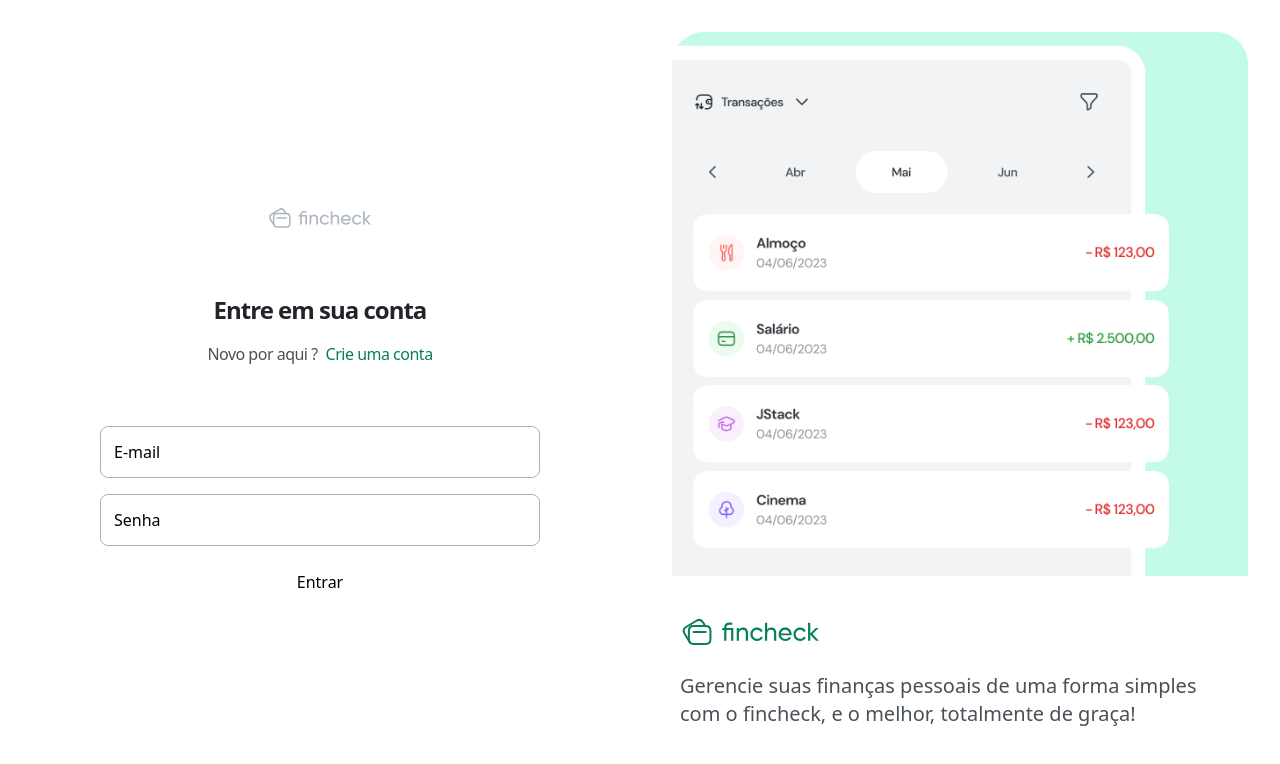
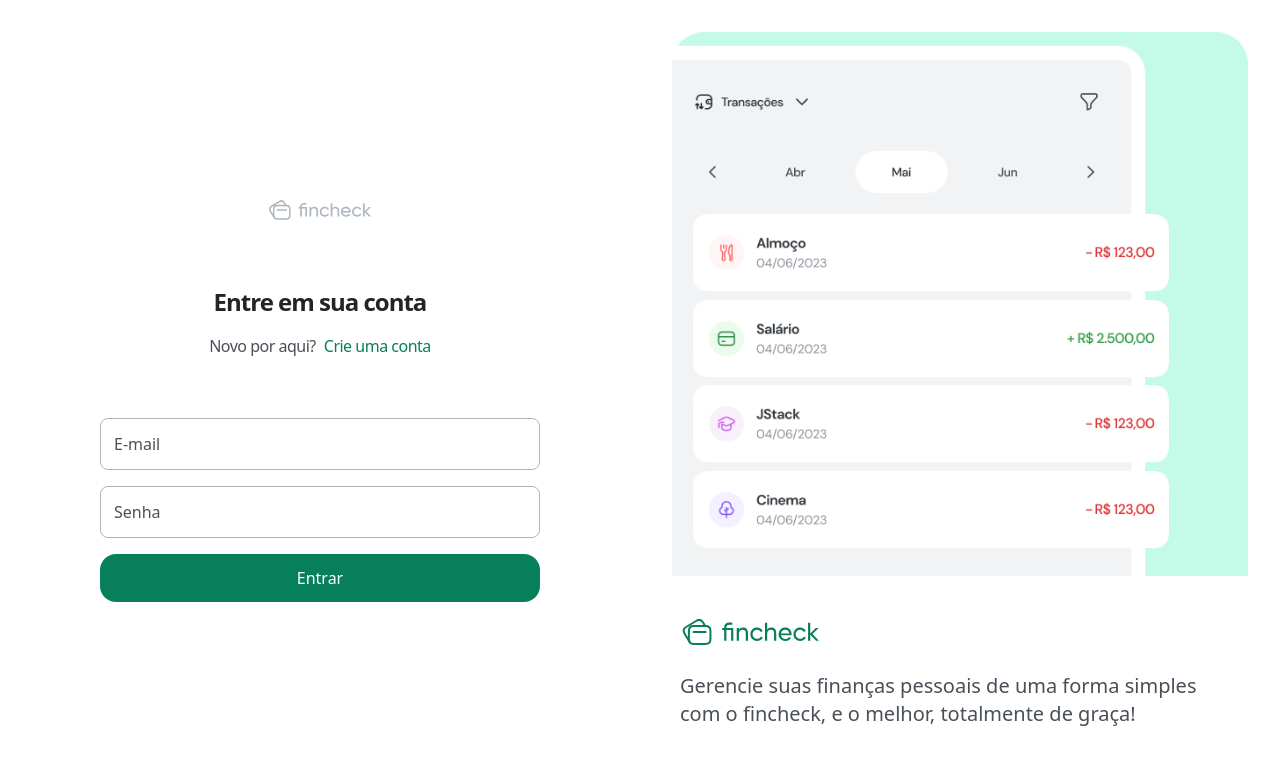
Before and after one commit to zkauansantos/fincheck, a React (Vite) app in the folder fe/: page /login in a window 1280 px wide. Shown: the top 764 px of the page. Built offline with nearby package versions, Linux system fonts and the light colour scheme.

Commit message:
finish form auth styles

```diff
--- /dev/null
+++ b/fe/src/view/components/AuthForm.tsx
@@ -0,0 +1,37 @@
+import { Link } from "react-router-dom";
+
+interface AuthFormProps {
+  title: string;
+  subtitle: string[];
+  children: React.ReactNode;
+  linkTo: string;
+}
+
+export default function AuthForm({
+  title,
+  subtitle,
+  children,
+  linkTo,
+}: AuthFormProps) {
+  return (
+    <>
+      <header className='flex flex-col items-center gap-4 text-center'>
+        <h1 className='text-2xl font-bold text-gray-900 tracking-[-1px]'>
+          {title}
+        </h1>
+
+        <p className='space-x-2'>
+          <span className='text-gray-700 tracking-[-0.5px]'>{subtitle[0]}</span>
+          <Link
+            to={linkTo}
+            className='text-teal-900 font-medium tracking-[-0.5px]'
+          >
+            {subtitle[1]}
+          </Link>
+        </p>
+      </header>
+
+      {children}
+    </>
+  );
+}
--- /dev/null
+++ b/fe/src/view/components/Button.tsx
@@ -0,0 +1,12 @@
+import { ComponentProps } from "react";
+
+interface ButtonProps extends ComponentProps<"button"> {}
+
+export default function Button({ ...props }: ButtonProps) {
+  return (
+    <button
+      {...props}
+      className='bg-teal-900 hover:bg-teal-800 disabled:bg-gray-100 px-6 h-12 rounded-2xl text-white font-medium disabled:text-gray-400 disabled:cursor-not-allowed'
+    />
+  );
+}
--- a/fe/src/view/components/Input.tsx
+++ b/fe/src/view/components/Input.tsx
@@ -1,25 +1,26 @@
 import { ComponentProps } from "react";
 
-interface InputProps extends ComponentProps<"input"> {}
+interface InputProps extends ComponentProps<"input"> {
+  name: string;
+}
 
-export default function Input({ placeholder, ...props }: InputProps) {
+export default function Input({ placeholder, id, name, ...props }: InputProps) {
   return (
-    <div className="relative w-full">
+    <div className='relative'>
       <input
-      id=""
         {...props}
-        className='
-       bg-white
-         w-full
-         rounded-lg
-         border
-       border-gray-500
-         px-3
-         h-[52px]
-         text-gray-800
-       '
+        id={id ?? name}
+        name={name}
+        className='bg-white placeholder-shown:pt-0 focus:pt-4 w-full pt-4 rounded-lg border border-gray-500 px-3 h-[52px] text-gray-800 peer focus:border-gray-800 transition-all outline-none'
+        placeholder=' '
       />
-      <label className="absolute left-[14px] top-3.5" htmlFor="input">{placeholder}</label>
+
+      <label
+        htmlFor={id ?? name}
+        className='absolute text-xs left-[14px] top-2 pointer-events-none text-gray-700 peer-placeholder-shown:text-base peer-placeholder-shown:top-3.5 transition-all peer-focus:top-2 peer-focus:text-xs'
+      >
+        {placeholder}
+      </label>
     </div>
   );
 }
--- a/fe/src/view/pages/Login/index.tsx
+++ b/fe/src/view/pages/Login/index.tsx
@@ -1,35 +1,20 @@
-import { Link } from "react-router-dom";
 import Input from "../../components/Input";
+import Button from "../../components/Button";
+import AuthForm from "../../components/AuthForm";
 
 export default function Login() {
   return (
-    <div>
-      <header className='flex flex-col items-center gap-4'>
-        <h1 className='text-2xl font-bold text-gray-900 tracking-[-1px]'>
-          Entre em sua conta
-        </h1>
+    <AuthForm
+      title='Entre em sua conta'
+      subtitle={["Novo por aqui?", "Crie uma conta"]}
+      linkTo='/register'
+    >
+      <form className='mt-[60px] flex flex-col gap-4 '>
+        <Input type='email' placeholder='E-mail' name='email' />
+        <Input type='password' placeholder='Senha' name='password' />
 
-        <p className='space-x-2'>
-          <span className='text-gray-700 tracking-[-0.5px]'>
-            Novo por aqui ?
-          </span>
-          <Link
-            to='/register'
-            className='text-teal-900 font-medium tracking-[-0.5px]'
-          >
-            Crie uma conta
-          </Link>
-        </p>
-      </header>
-
-      <form className='mt-[60px] flex flex-col items-center gap-4 '>
-        <Input type='email' placeholder="E-mail"  />
-        <Input type='password' placeholder="Senha"/>
-
-        <button type='submit' className='mt-2'>
-          Entrar
-        </button>
+        <Button type='submit'>Entrar</Button>
       </form>
-    </div>
+    </AuthForm>
   );
 }
--- a/fe/src/view/pages/Register/index.tsx
+++ b/fe/src/view/pages/Register/index.tsx
@@ -1,3 +1,21 @@
-export default function Register() {
-  return <div>Register</div>;
+import Input from "../../components/Input";
+import Button from "../../components/Button";
+import AuthForm from "../../components/AuthForm";
+
+export default function Login() {
+  return (
+    <AuthForm
+      title='Crie sua conta'
+      subtitle={["Já possui uma conta ?", "Fazer Login"]}
+      linkTo='/login'
+    >
+      <form className='mt-[60px] flex flex-col gap-4 '>
+        <Input placeholder='Nome' name='name' />
+        <Input type='email' placeholder='E-mail' name='email' />
+        <Input type='password' placeholder='Senha' name='password' />
+
+        <Button type='submit'>Criar conta</Button>
+      </form>
+    </AuthForm>
+  );
 }
```
Also changed, not shown: fe/src/view/components/Logo.tsx (+11 -11 lines).
